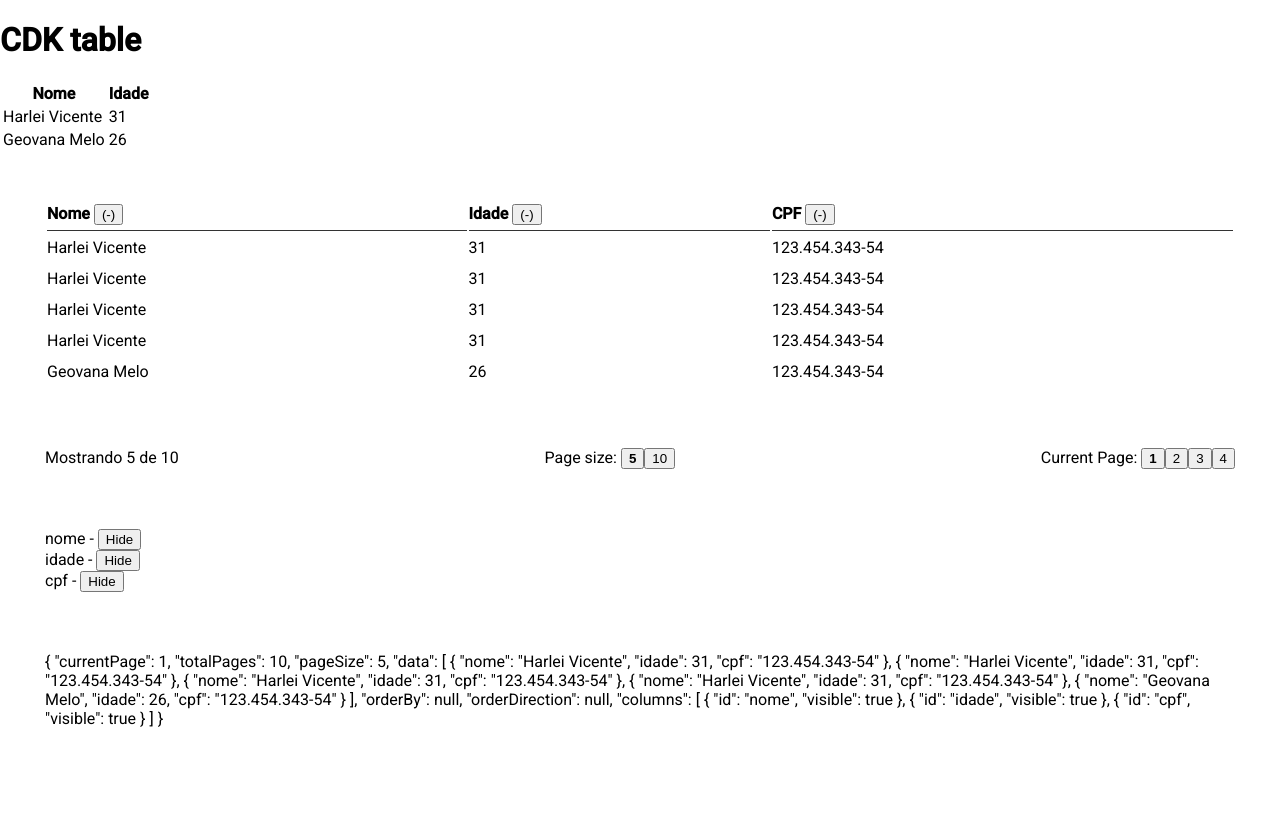
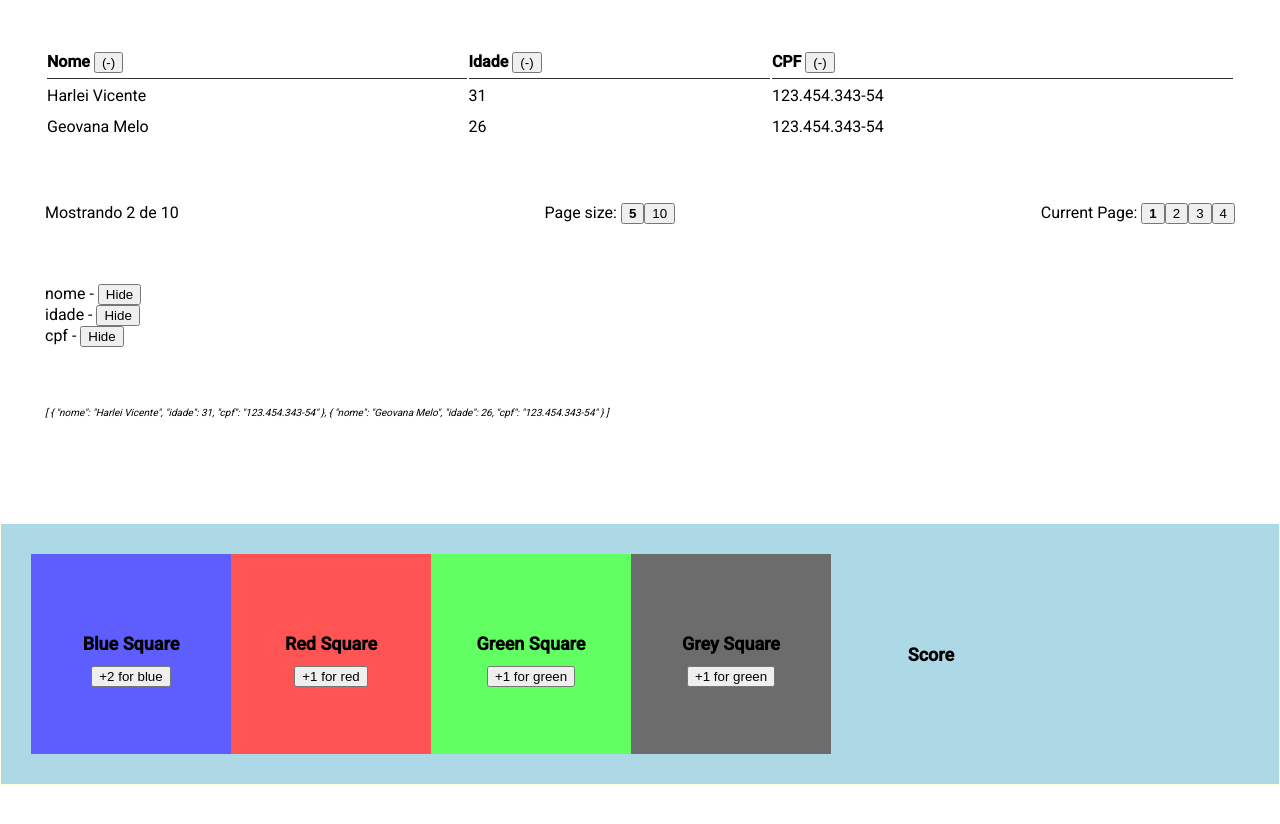
Before and after one commit to harleivicente/angular-scalable-tables, an Angular app: page / in a window 1280 px wide. Shown: the top 824 px of the page. After the commit the page ends 800 px from the top, so only its background shows below. Built offline with nearby package versions, Linux system fonts and the light colour scheme.

Commit message:
ui squares

```diff
--- a/apps/treino/src/app/app.component.html
+++ b/apps/treino/src/app/app.component.html
@@ -1,22 +1,3 @@
-<h1> CDK table </h1>
+<ui-pure-table></ui-pure-table>
 
-  <table cdk-table [dataSource]="dados">
-
-  <ng-container cdkColumnDef="nome">
-    <th cdk-header-cell *cdkHeaderCellDef> Nome </th>
-    <td cdk-cell *cdkCellDef="let element"> {{element.nome}} </td>
-  </ng-container>
-
-  <ng-container cdkColumnDef="idade">
-    <th cdk-header-cell *cdkHeaderCellDef> Idade </th>
-    <td cdk-cell *cdkCellDef="let element"> {{element.idade}} </td>
-  </ng-container>
-
-  <tr header cdk-header-row *cdkHeaderRowDef="colunas"></tr>
-  <tr cdk-row *cdkRowDef="let row; columns: colunas;"></tr>
-
-</table>
-
-
-
-<ui-pure-table></ui-pure-table>
+<ui-ui-squares></ui-ui-squares>
--- a/apps/treino/src/app/pure-table/pure-table.component.html
+++ b/apps/treino/src/app/pure-table/pure-table.component.html
@@ -62,6 +62,6 @@
   </div>
 </div>
 
-<div class="block">
-  {{ state | json }}
+<div class="block state">
+    {{ state.data | json }}
 </div>
--- a/apps/treino/src/app/pure-table/pure-table.component.scss
+++ b/apps/treino/src/app/pure-table/pure-table.component.scss
@@ -17,7 +17,11 @@ table {
   td {
     padding: 5px 0px;
   }
+}
 
+.state {
+  font-style: italic;
+  font-size: 10px;
 }
 
 .block {
--- a/apps/treino/src/app/pure-table/pure-table.component.ts
+++ b/apps/treino/src/app/pure-table/pure-table.component.ts
@@ -29,21 +29,6 @@ export interface DataRequestFilter {
 }
 
 const data = [
-  {
-    nome: 'Harlei Vicente',
-    idade: 31,
-    cpf: '123.454.343-54'
-  },
-  {
-    nome: 'Harlei Vicente',
-    idade: 31,
-    cpf: '123.454.343-54'
-  },
-  {
-    nome: 'Harlei Vicente',
-    idade: 31,
-    cpf: '123.454.343-54'
-  },
   {
     nome: 'Harlei Vicente',
     idade: 31,
--- /dev/null
+++ b/apps/treino/src/app/ui-squares/square-game.directive.ts
@@ -0,0 +1,52 @@
+import { AfterViewInit, ContentChildren, Directive, ElementRef, Input, OnInit, QueryList, ViewContainerRef } from '@angular/core';
+import { SquareDirective } from './square.directive';
+
+@Directive({
+  selector: '[uiSquareGame]'
+})
+export class SquareGameDirective implements OnInit, AfterViewInit {
+  @ContentChildren(SquareDirective) squares: QueryList<SquareDirective>;
+  points = {};
+
+  constructor(
+    private viewContainerRef: ViewContainerRef,
+    private elementRef: ElementRef
+  ) {}
+
+  patchPoints(type, points) {
+    if (!this.points[type]) {
+      this.points[type] = 0;
+    }
+    this.points[type] = this.points[type] + points;
+  }
+
+  ngOnInit() {}
+
+  ngAfterViewInit() {
+    this.renderSquares(this.squares.toArray());
+    this.squares.changes.subscribe(
+      squares => {
+        this.renderSquares(squares.toArray());
+      }
+    );
+  }
+
+  private renderSquares(squares: SquareDirective[]) {
+    console.log('render squares');
+    this.viewContainerRef.clear();
+    const gameContainerElementRef = this.elementRef.nativeElement;
+
+    squares.forEach(square => {
+
+        const viewRef = this.viewContainerRef.createEmbeddedView(square.template);
+        const newSquareRef = viewRef.rootNodes[0];
+        gameContainerElementRef.insertBefore(
+          newSquareRef,
+          gameContainerElementRef.lastChild
+        );
+
+      }
+    );
+  }
+
+}
--- /dev/null
+++ b/apps/treino/src/app/ui-squares/square.directive.ts
@@ -0,0 +1,18 @@
+import { Directive, Input, TemplateRef } from '@angular/core';
+
+@Directive({
+  selector: '[uiSquare]'
+})
+export class SquareDirective {
+  @Input() uiSquare: string;
+  @Input() uiSquareInvisible = false;
+
+  constructor(
+    private templateRef: TemplateRef<any>
+  ) {}
+
+  get template() {
+    return this.templateRef;
+  }
+
+}
--- /dev/null
+++ b/apps/treino/src/app/ui-squares/ui-squares/ui-squares.component.html
@@ -0,0 +1,32 @@
+<div class="my-game" uiSquareGame>
+
+    <div class="square blue" *uiSquare="'blue'">
+        <h1> Blue Square </h1>
+        <button (click)="game.patchPoints('blue', 2)"> +2 for blue </button>
+    </div>
+
+    <div class="square red" *uiSquare="'red'">
+        <h1> Red Square </h1>
+        <button (click)="game.patchPoints('red', 1)"> +1 for red </button>
+    </div>
+
+    <ng-container *ngIf="show">
+        <div class="square green" *uiSquare="'green'">
+            <h1> Green Square </h1>
+            <button (click)="game.patchPoints('green', 1)"> +1 for green </button>
+        </div>
+    </ng-container>
+
+    <div class="square grey" *uiSquare="'grey'">
+        <h1> Grey Square </h1>
+        <button (click)="game.patchPoints('grey', 1)"> +1 for green </button>
+    </div>
+
+    <div class="square">
+        <h1> Score </h1>
+        <div *ngFor="let type of gameTypes">
+            {{ type }} : <span> {{ game.points[type] }} </span>
+        </div>
+    </div>
+
+</div>
--- /dev/null
+++ b/apps/treino/src/app/ui-squares/ui-squares/ui-squares.component.scss
@@ -0,0 +1,37 @@
+
+
+.my-game {
+    padding: 30px;
+    background-color: lightblue;
+    border: 1px solid lightyellow;
+    display: flex;
+}
+
+.square {
+    width: 200px;
+    height: 200px;
+    display: flex;
+    flex-direction: column;
+    justify-content: center;
+    align-items: center;
+
+    h1 {
+        font-size: 18px;
+    }
+
+    &.blue {
+        background-color: rgb(94, 94, 255);
+    }
+
+    &.red {
+        background-color: rgb(255, 84, 84);
+    }
+
+    &.green {
+        background-color: rgb(97, 255, 97);
+    }
+
+    &.grey {
+        background-color: rgb(108, 108, 108);
+    }
+}
--- /dev/null
+++ b/apps/treino/src/app/ui-squares/ui-squares/ui-squares.component.ts
@@ -0,0 +1,26 @@
+import { Component, OnInit, ViewChild } from '@angular/core';
+import { SquareGameDirective } from '../square-game.directive';
+
+@Component({
+  selector: 'ui-ui-squares',
+  templateUrl: './ui-squares.component.html',
+  styleUrls: ['./ui-squares.component.scss']
+})
+export class UiSquaresComponent implements OnInit {
+  @ViewChild(SquareGameDirective, { static: true }) game: SquareGameDirective;
+  show = false;
+
+  constructor() { }
+
+  get gameTypes() {
+    return Object.keys(this.game.points);
+  }
+
+  ngOnInit() {
+    setTimeout(() => {
+      this.show = true;
+    }, 1000);
+  }
+
+
+}
```
Also changed, not shown: apps/treino/src/app/app.module.ts (+7 -1 lines).
